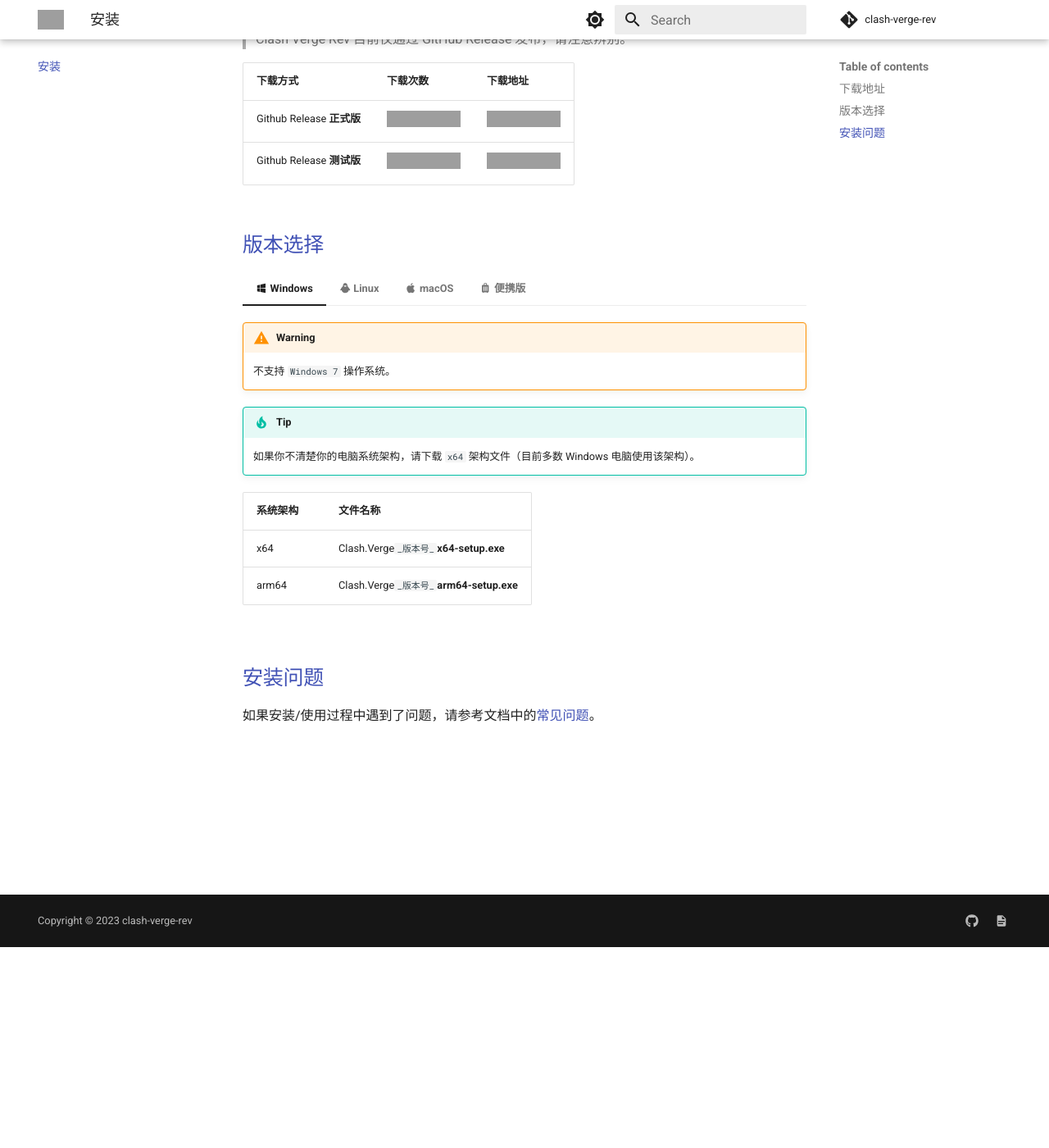
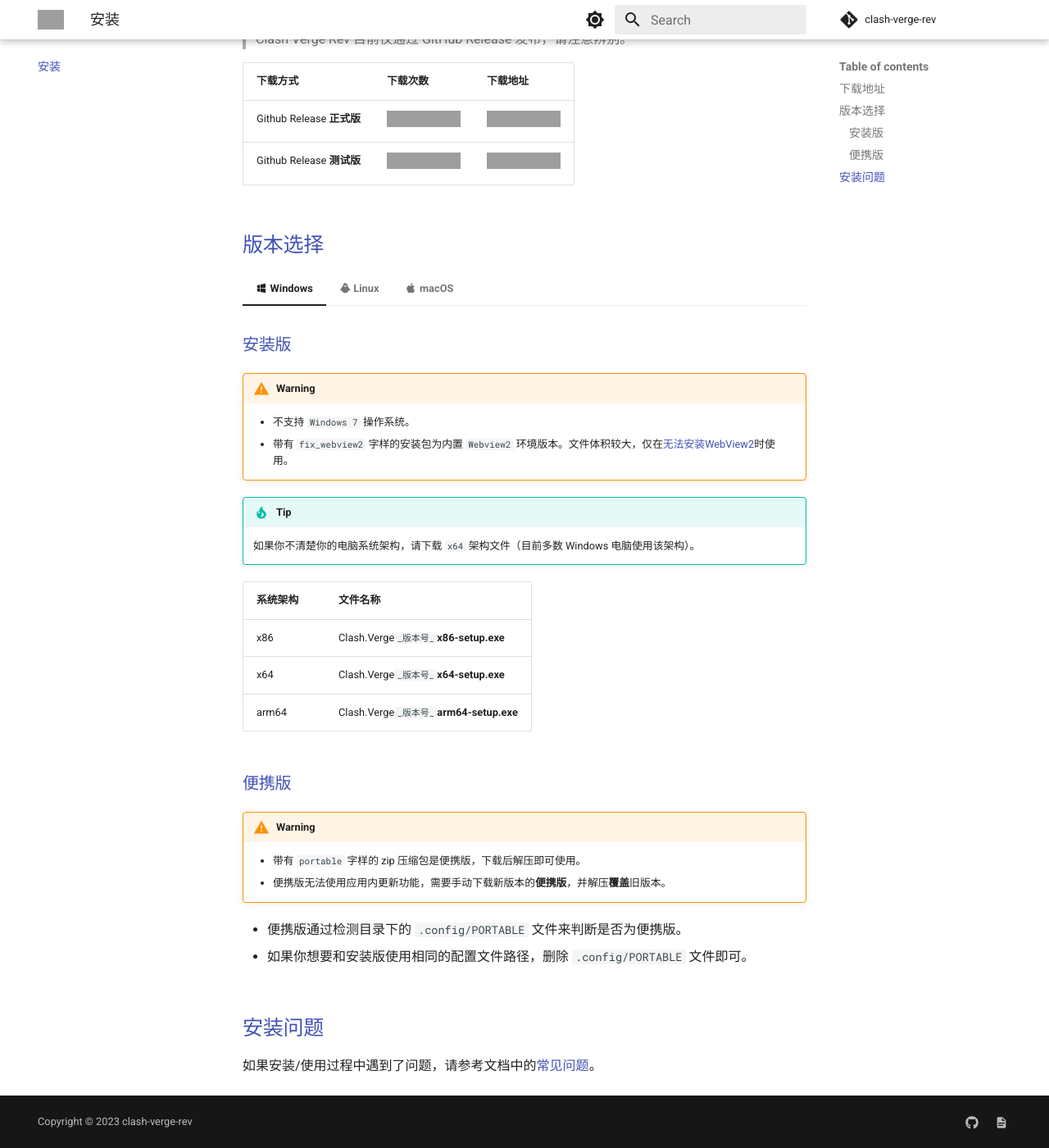
Before and after one commit to clash-verge-rev/clash-verge-rev.github.io, an MkDocs documentation site: the page built from docs/install.md, in a window 1280 px wide and 1400 px high, scrolled down 245 px. Shown: the whole window at 82% size. Built offline with MkDocs 1.6.1 and Material for MkDocs 9.7.7, drawn with Linux system fonts in a browser that asks for light colours; comment, search, counter and statistics services are not loaded; grey boxes are pictures that could not be loaded.

Commit message:
faq: webview2 version

````diff
--- a/docs/faq/install.md
+++ b/docs/faq/install.md
@@ -43,3 +43,18 @@ Ubuntu `24.04` 需要额外安装 `libwebkit2gtk` 和 `libjavascriptcoregtk` 依
     ```bash
     sudo apt install ./libwebkit2gtk-4.0-37_2.43.3-1_armhf.deb ./libjavascriptcoregtk-4.0-18_2.43.3-1_armhf.deb
     ```
+
+## 点击托盘菜单没有反应
+
+> Windows 禁用或删除了系统 WebView2
+
+问题原因
+
+- Tauri 框架依赖于 `WebView2`。如果卸载或禁用了 `WebView2` ,将无法显示界面。具体表现为: 程序可以启动，但是点击托盘菜单没有反应。
+
+解决方案
+
+- 如果是利用第三方软件禁用了 `Edge`，请检查是否同时禁用了 `WebView2`，将 `WebView2` 取消禁用。
+- 如果是卸载了 `WebView2`，可以[下载 WebView2 安装包](https://developer.microsoft.com/zh-cn/microsoft-edge/webview2/#download)，重新安装 WebView2。
+- 如果是企业版系统不方便安装 WebView2，请尝试在 [Release](https://github.com/clash-verge-rev/clash-verge-rev/releases/latest) 下载内置了 `WebView2` 的版本（带有 `fix_webview2` 字样的安装包）。
+- 若问题仍然存在，请尝试使用 **Windows 7 兼容模式**启动。
--- a/docs/install.md
+++ b/docs/install.md
@@ -11,9 +11,11 @@
 
 === ":material-microsoft-windows: Windows"
 
+    ### 安装版
     <!-- prettier-ignore -->
     !!! warning
-        不支持 `Windows 7` 操作系统。
+        - 不支持 `Windows 7` 操作系统。
+        - 带有 `fix_webview2` 字样的安装包为内置 `Webview2` 环境版本。文件体积较大，仅在[无法安装WebView2](./faq/install.md#_1)时使用。
 
     <!-- prettier-ignore -->
     !!! tip
@@ -21,8 +23,18 @@
 
     | 系统架构 | 文件名称                                 |
     | -------- | ---------------------------------------- |
+    | x86      | Clash.Verge`_版本号_`**x86-setup.exe**   |
     | x64      | Clash.Verge`_版本号_`**x64-setup.exe**   |
     | arm64    | Clash.Verge`_版本号_`**arm64-setup.exe** |
+
+    ### 便携版
+    <!-- prettier-ignore -->
+    !!! warning
+        - 带有 `portable` 字样的 zip 压缩包是便携版，下载后解压即可使用。
+        - 便携版无法使用应用内更新功能，需要手动下载新版本的**便携版**，并解压**覆盖**旧版本。
+
+    - 便携版通过检测目录下的 `.config/PORTABLE` 文件来判断是否为便携版。
+    - 如果你想要和安装版使用相同的配置文件路径，删除 `.config/PORTABLE` 文件即可。
 
 === ":material-linux: Linux"
 
````
Also changed, not shown: other parts of docs/install.md (+0 -10 lines).
